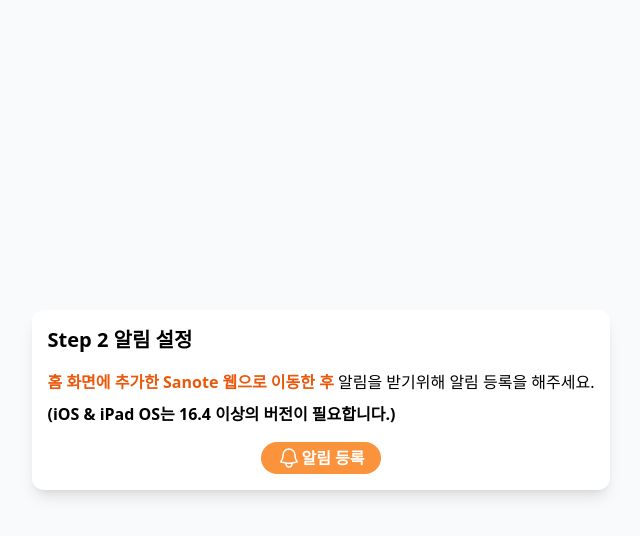
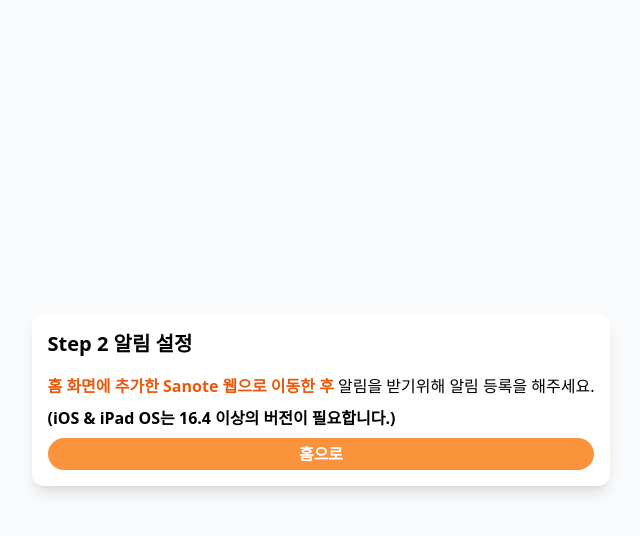
Before and after one commit to jhyunwoo/sanote-web, a Next.js app: page /setup in a window 1280 px wide. Both pictures are taken after a click on the button "다음". Shown: the top 536 px of the page, without its empty margins (319-959 px from the left). Built offline with nearby package versions, Linux system fonts and the light colour scheme; what pocketbase would draw is missing.

Commit message:
try to fix setup 4

```diff
--- a/app/components/Push.tsx
+++ b/app/components/Push.tsx
@@ -2,9 +2,11 @@
 
 import pb from "@/lib/pocketbase"
 import { BellIcon } from "@heroicons/react/24/outline"
-import Link from "next/link"
+import { useEffect, useState } from "react"
 
 export default function Push() {
+	const [noti, setNoti] = useState<boolean>()
+
 	async function pushInfo(subscription: PushSubscription) {
 		if (pb.authStore.model?.id) {
 			const jsonPushInfo = JSON.stringify(subscription)
@@ -47,10 +49,17 @@ export default function Push() {
 			})
 		})
 	}
-	if (Notification !== undefined) {
+	useEffect(() => {
+		if (Notification?.permission === "granted") {
+			setNoti(true)
+		} else {
+			setNoti(false)
+		}
+	}, [])
+
 	return (
 		<div className="w-full">
-				{Notification?.permission !== "granted" ? (
+			{noti ? (
 				<button
 					onClick={register}
 					className="p-1 bg-orange-400 hover:bg-orange-500 transition duration-200 text-white flex items-center justify-center rounded-full mt-2 px-4 mx-auto"
@@ -63,7 +72,4 @@ export default function Push() {
 			)}
 		</div>
 	)
-	} else {
-		return <div></div>
 }
-}
--- a/app/setup/page.tsx
+++ b/app/setup/page.tsx
@@ -1,10 +1,18 @@
 "use client"
 
-import { useState } from "react"
+import { useEffect, useState } from "react"
 import Push from "../components/Push"
 import Link from "next/link"
 
 function PushNotification() {
+	const [noti, setNoti] = useState<boolean>()
+	useEffect(() => {
+		if (Notification?.permission === "granted") {
+			setNoti(true)
+		} else {
+			setNoti(false)
+		}
+	}, [])
 	return (
 		<div className="bg-white p-4 rounded-xl shadow-lg flex flex-col">
 			<div className="text-xl font-bold">Step 2 알림 설정</div>
@@ -13,8 +21,8 @@ function PushNotification() {
 				등록을 해주세요.
 			</div>
 			<div className="my-2 font-semibold">(iOS & iPad OS는 16.4 이상의 버전이 필요합니다.)</div>
-			{Notification !== undefined ? (
-				Notification?.permission !== "granted" ? (
+
+			{noti ? (
 				<Push />
 			) : (
 				<Link
@@ -24,9 +32,6 @@ function PushNotification() {
 				>
 					홈으로
 				</Link>
-				)
-			) : (
-				""
 			)}
 		</div>
 	)
```
Also changed, not shown: public/worker-development.js (deleted, +0 -49 lines), 1 other file (tests, documents, lock files or other folders). Lines whose indentation alone changed are shown as unchanged.
